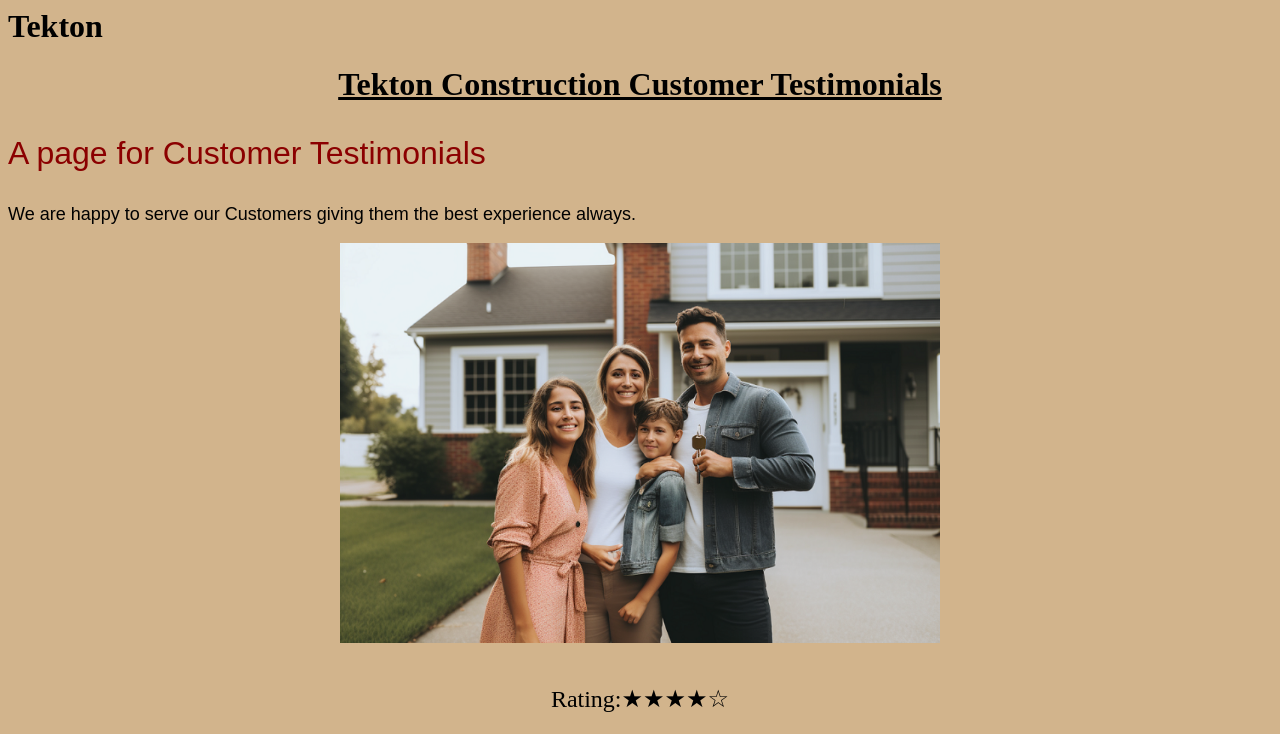
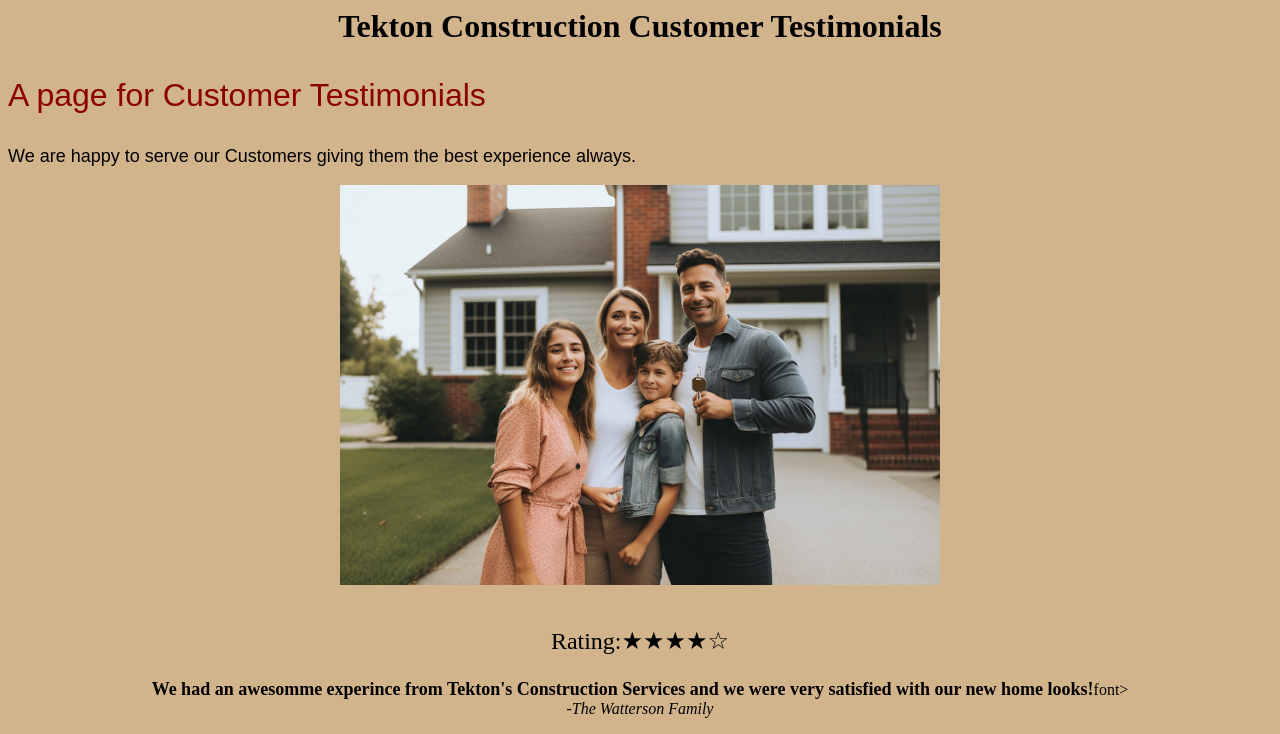
Before and after one commit to TejasivasaiAlluri/TejasivasaiAlluri.github.io, a plain HTML site: page index.html in a window 1280 px wide. Shown: the top 734 px of the page. Drawn offline with Linux system fonts and the light colour scheme.

Commit message:
index.html

```diff
--- a/index.html
+++ b/index.html
@@ -1,11 +1,10 @@
 <html>
 <head>
-<h1>Tekton</h1>
 </head>
 
 <body>
 <body bgcolor = "#D2B48C">
-<center><h1><b><u>Tekton Construction Customer Testimonials</u></b></h1></center>
+<center><h1><b>Tekton Construction Customer Testimonials</b></h1></center>
 <font color = "#8B0000" size = 6><p style = "font-family:Arial;"> A page for Customer Testimonials</p></font>
 <font color = "#000000" size = 4.5><p style = "font-family:Arial;"> We are happy to serve our Customers giving them the best experience always.</p></font>
 <center><img src = "Tektonimage_happy.png" width = 600 height = 400> </center>
```
